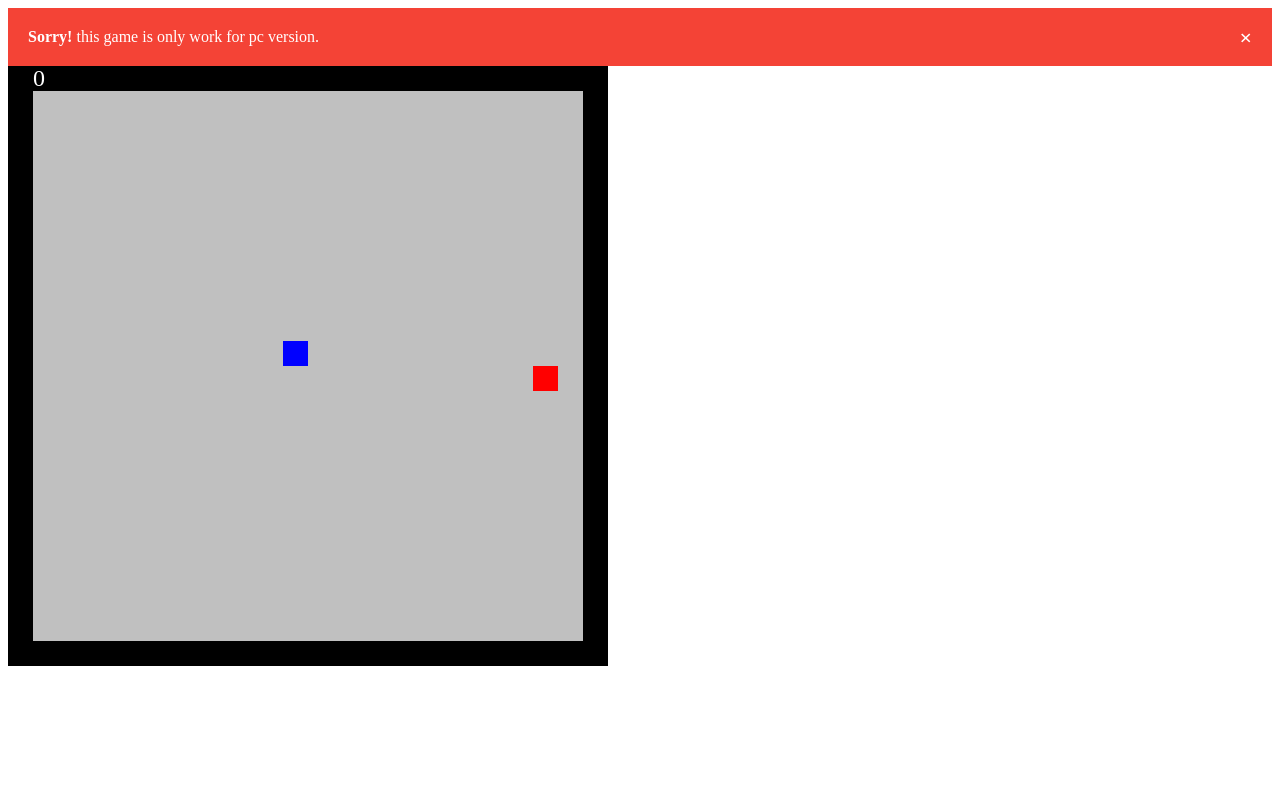
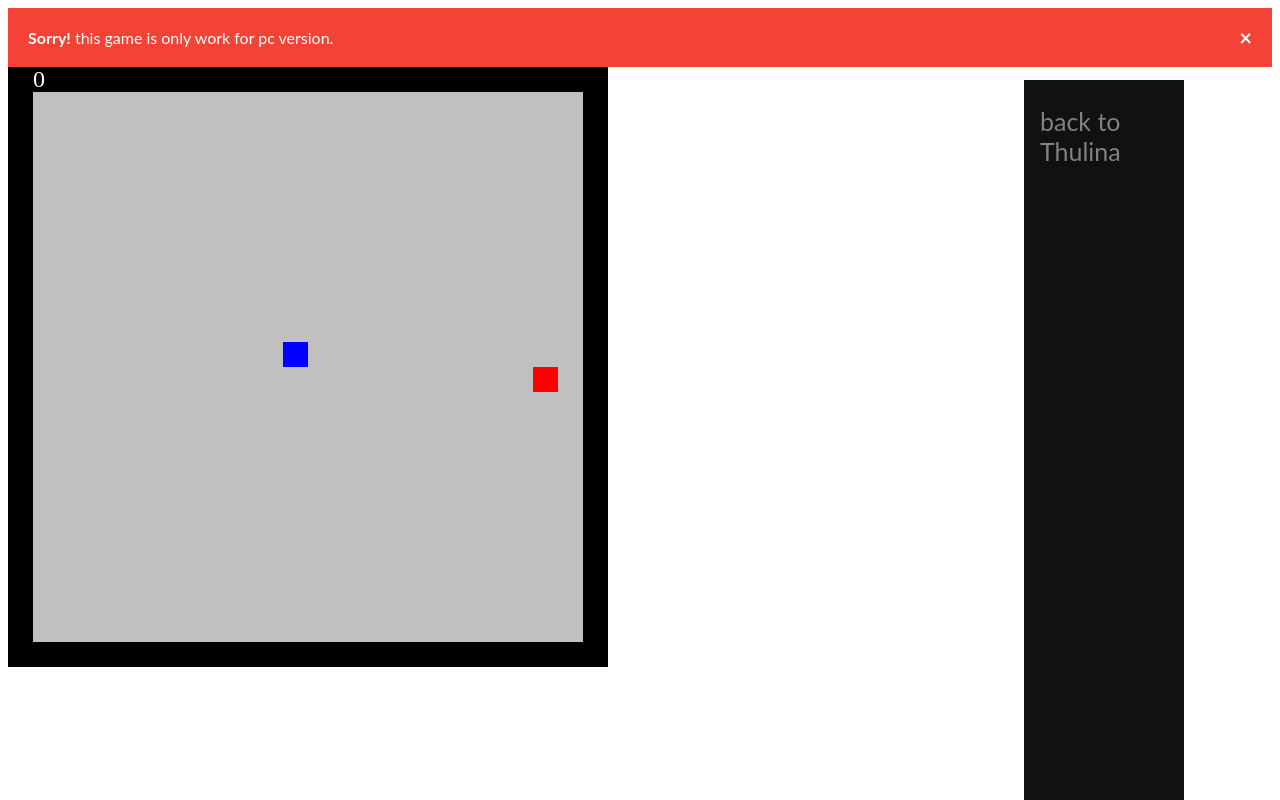
Before and after one commit to endhambot/thulinapersonalsite, a plain HTML site: page jsgame/jsgame.html in a window 1280 px wide. Drawn offline with Linux system fonts and the light colour scheme.

```diff
--- a/jsgame/jsgame.html
+++ b/jsgame/jsgame.html
@@ -7,6 +7,9 @@
 </head>
 <body>
     <section>
+      <div class="sidenav">
+        <a href="https://endhambot.github.io/thulinapersonalsite/">back to Thulina</a>
+      </div>
 
 
     </section>
--- a/jsgame/style.css
+++ b/jsgame/style.css
@@ -1,6 +1,45 @@
 canvas{
     background-color: black;
 }
+
+body {
+    font-family: "Lato", sans-serif;
+  }
+
+  .sidenav {
+    height: 100%;
+    width: 160px;
+    position: fixed;
+    z-index: 1;
+    top: 10%;
+    left: 80%;
+    background-color: #111;
+    overflow-x: hidden;
+    padding-top: 20px;
+  }
+
+  .sidenav a {
+    padding: 6px 8px 6px 16px;
+    text-decoration: none;
+    font-size: 25px;
+    color: #818181;
+    display: block;
+  }
+
+  .sidenav a:hover {
+    color: #f1f1f1;
+  }
+
+  .main {
+    margin-left: 160px; /* Same as the width of the sidenav */
+    font-size: 28px; /* Increased text to enable scrolling */
+    padding: 0px 10px;
+  }
+
+  @media screen and (max-height: 450px) {
+    .sidenav {padding-top: 15px;}
+    .sidenav a {font-size: 18px;}
+  }
 
 
 .alert {
```
